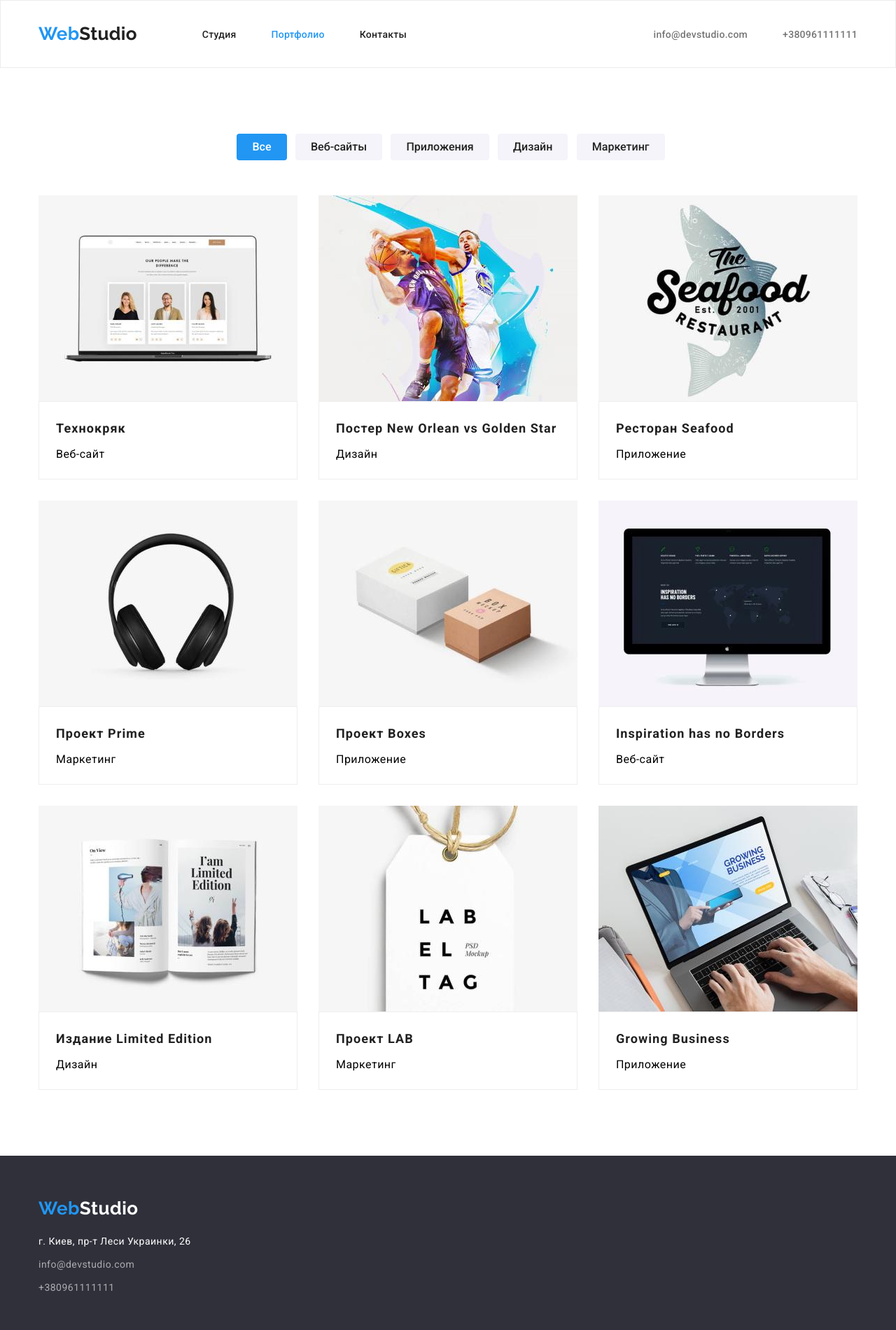
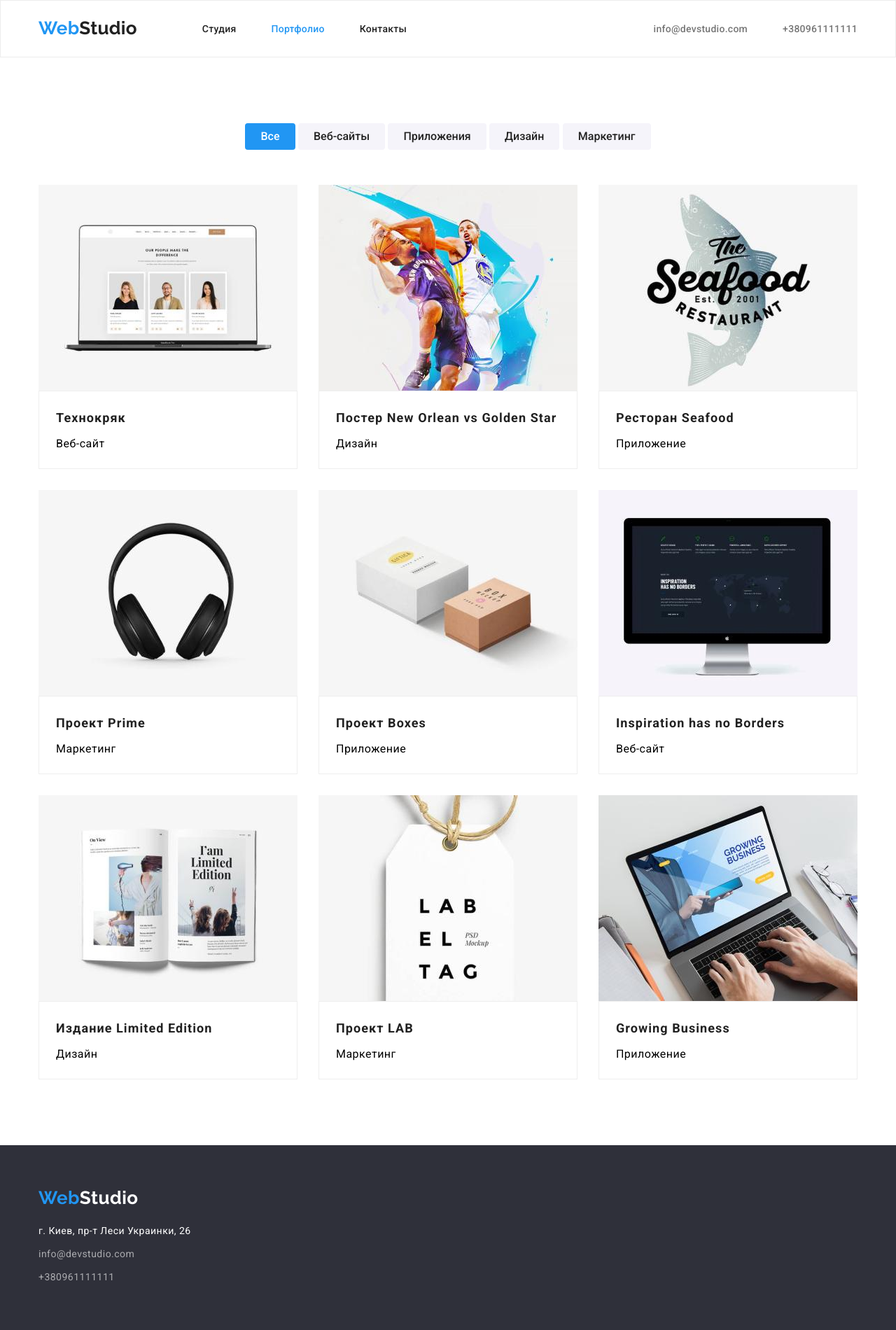
Before and after one commit to MarynaIlchenko/goit-markup-hw-03, a plain HTML site: page portfolio.html in a window 1280 px wide. Shown: the top 1900 px of the page at 70% size. Drawn offline with nearby package versions, Linux system fonts and the light colour scheme.

Commit message:
Update header, portfolio, address

```diff
--- a/css/styles.css
+++ b/css/styles.css
@@ -63,8 +63,6 @@ img {
     font-size: 14px;
     line-height: calc( 16 / 14 );
     letter-spacing: 0.02em;
-    padding-top: 32px;
-    padding-bottom: 32px;
     border: 1px solid #ECECEC;
 }
 
@@ -76,7 +74,6 @@ img {
 .header-navigation {
     display: block;
     align-items: center;
-
 }
 
 .header-list {
@@ -112,8 +109,15 @@ img {
     margin-right: 93px;
 }
 
-.header-logo {
+.header-logo{
+    text-decoration: none;
+    padding-top: 24px;
+    padding-bottom: 25px;
+}
+
+.white-logo {
     color: var(--header-text-color);
+
 }
 
 .header-list .link.current {
@@ -125,6 +129,8 @@ img {
     font-size: 14px;
     line-height: calc( 16 / 14 );
     letter-spacing: 0.02em;
+    padding-top: 32px;
+    padding-bottom: 32px;
     color: var(--header-text-color)
 }
 
@@ -140,6 +146,8 @@ img {
     font-size: 14px;
     line-height: calc(16 / 14);
     letter-spacing: 0.02em;
+    padding-top: 32px;
+    padding-bottom: 32px;
     color: var(--header-contacts-color)
 }
 
@@ -331,13 +339,19 @@ img {
     padding-right: 15px;
 }
 
+.main-logo{
+    display: block;
+    text-decoration: none;
+    margin-bottom: 20px;
+}
+
 .footer-logo{
     color: var(--primery-title-color);
 }
 
+
 .contacts-address{
     font-style: inherit;
-    margin-top: 20px;
 }
 
 .contacts-link{
@@ -347,7 +361,7 @@ img {
 }
 
 .contacts-item{
-    margin-top: 9px;
+    margin-bottom: 9px;
 }
 
 .contacts-color{
@@ -376,7 +390,6 @@ img {
 
 .portfolio-item{
     display: inline-block;
-    margin-left: 8px;
 }
 
 .portfolio-btn{
--- a/portfolio.html
+++ b/portfolio.html
@@ -17,7 +17,7 @@
 <body>
     <header class="header">
         <div class="container header-container">
-            <a class="logo link" href="/" lang="en">Web<span class="header-logo">Studio</span></a>
+            <a class="logo header-logo" href="/" lang="en">Web<span class="white-logo">Studio</span></a>
         <nav class="header-navigation">
             <ul class="header-list list">
                 <li class="header-item">
@@ -134,7 +134,7 @@
     </main>
     <footer class="footer">
         <div class="container footer-container">
-        <a class="logo link" href="/" lang="en">Web<span class="footer-logo">Studio</span></a>
+        <a class="logo main-logo" href="/" lang="en">Web<span class="footer-logo">Studio</span></a>
         <address class="contacts-address">
             <ul class="contact-list list">
                 <li class="contacts-item">
```
Also changed, not shown: index.html (+2 -2 lines).
